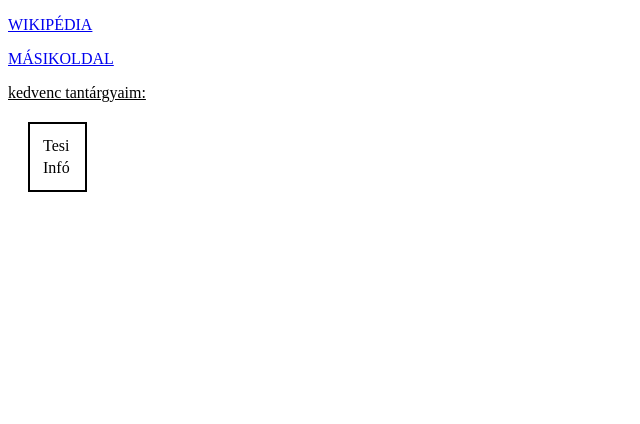
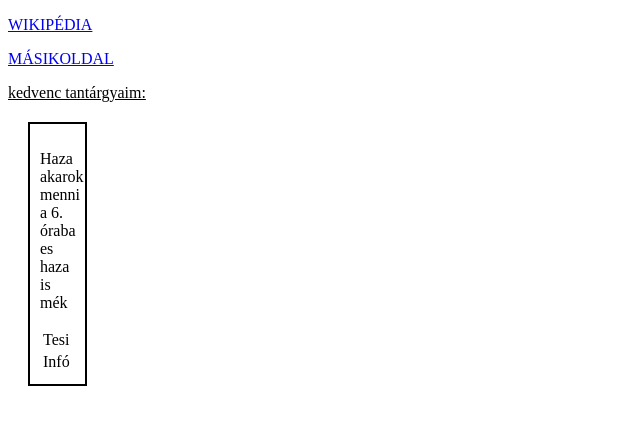
Before and after one commit to oroszmatee/13aviragh, a plain HTML site: page index.html in a window 1280 px wide. Shown: the whole page, without its empty margins (0-640 px from the left). Drawn offline with Linux system fonts and the light colour scheme.

Commit message:
Update index.html
engedjéhazamost

```diff
--- a/index.html
+++ b/index.html
@@ -18,6 +18,7 @@
     <p><a href="2.html">MÁSIKOLDAL</a></p>
     <p><u>kedvenc tantárgyaim:</u></p>
 <div class="tablakeret">
+    <p>Haza akarok menni a 6. óraba es haza is mék</p>
     <table>
         <tr>
             <td>Tesi</td>
```
